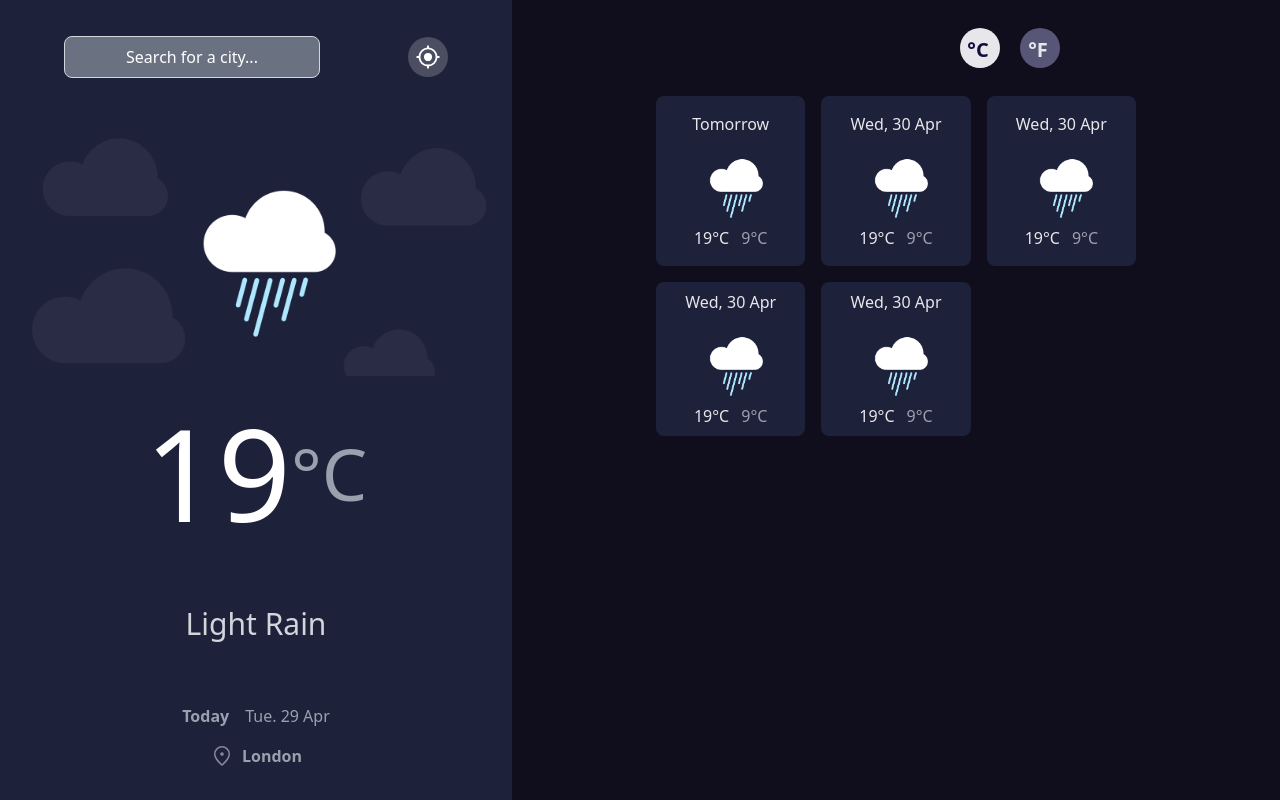
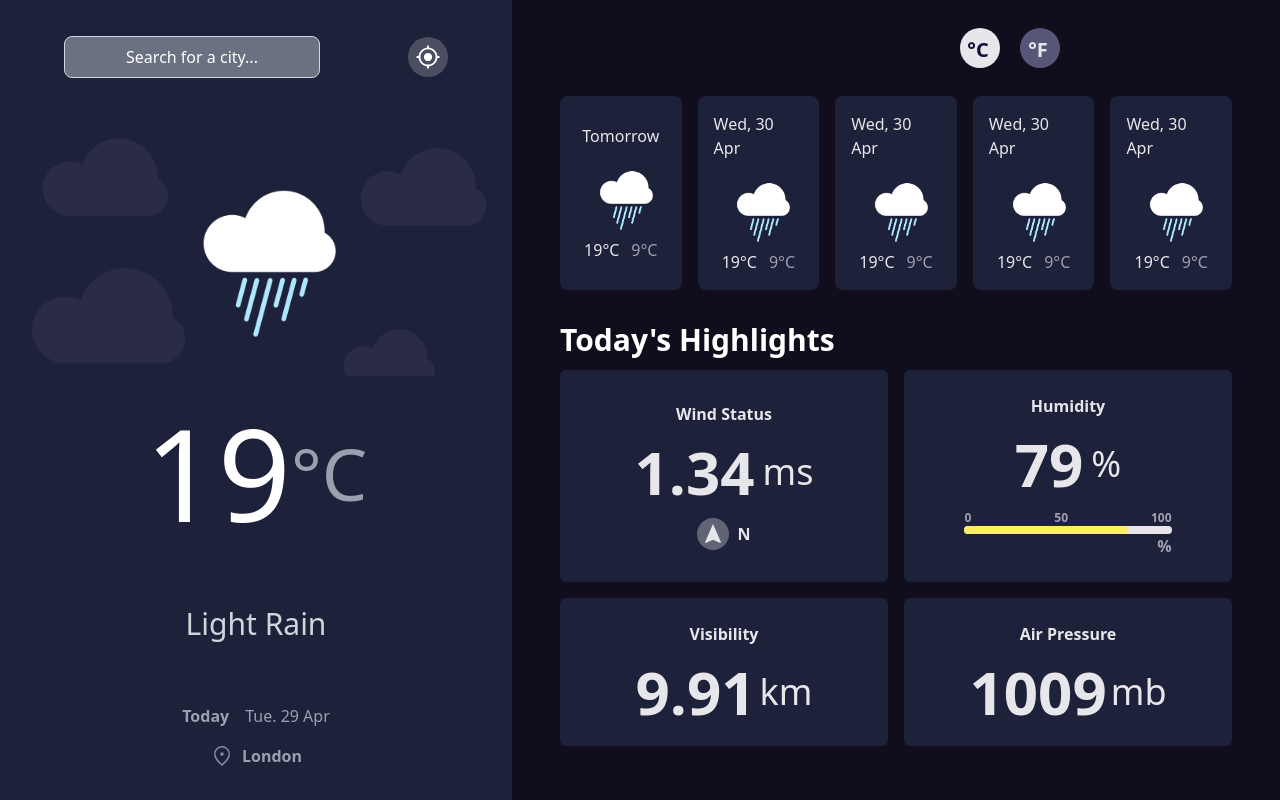
Before and after one commit to jacob-guerrero/funval-mp2, a React (Vite) app: page / in a window 1280 px wide. Built offline with nearby package versions, Linux system fonts and the light colour scheme.

Commit message:
Agregar Highlights y mejorar sidebar section

```diff
--- a/src/App.jsx
+++ b/src/App.jsx
@@ -1,11 +1,15 @@
 import Forecast from "./components/Forecast";
+import Highlights from "./components/Highlights";
 import Main from "./components/Main";
 
 function App() {
   return (
     <div className="bg-[#100E1D] w-full min-h-screen flex flex-col items-center md:flex-row md:items-start">
       <Main />
-      <Forecast />
+      <div className="w-full flex flex-col gap-8 md:w-3/5">
+        <Forecast />
+        <Highlights />
+      </div>
     </div>
   );
 }
--- a/src/components/Forecast.jsx
+++ b/src/components/Forecast.jsx
@@ -3,17 +3,17 @@ import React from "react";
 export default function Forecast() {
   return (
     <>
-      <div className="w-full flex flex-col items-center justify-center pt-4 md:w-3/5 md:pt-0">
-        <div class="w-full max-w-sm p-8 flex justify-end gap-5 md:p-7">
-          <button class="w-10 h-10 pr-1 pt-1 text-center text-xl font-bold text-[#110E3C]  bg-[#E7E7EB] rounded-full">
+      <div className="w-full flex flex-col items-center justify-center py-4 md:py-0">
+        <div className="w-full max-w-sm p-8 flex justify-end gap-5 md:p-7">
+          <button className="w-10 h-10 pr-1 pt-1 text-center text-xl font-bold text-[#110E3C]  bg-[#E7E7EB] rounded-full">
             °C
           </button>
-          <button class="w-10 h-10 pr-1 pt-1 text-center text-xl font-bold text-[#E7E7EB]  bg-[#585676] rounded-full">
+          <button className="w-10 h-10 pr-1 pt-1 text-center text-xl font-bold text-[#E7E7EB]  bg-[#585676] rounded-full">
             °F
           </button>
         </div>
 
-        <ul className="w-full max-w-lg px-4 pb-8 grid grid-cols-[repeat(auto-fit,minmax(120px,1fr))] justify-items-center gap-4">
+        <ul className="w-full max-w-2xl px-4 grid grid-cols-[repeat(auto-fit,minmax(120px,1fr))] justify-items-center gap-4 xl:grid-cols-5 xl:px-0">
           <li className="w-full flex flex-col items-center justify-center gap-2 px-4 py-2 bg-[#1E213A] text-[#E7E7EB] rounded-lg">
             <p>Tomorrow</p>
 
--- /dev/null
+++ b/src/components/Highlights.jsx
@@ -0,0 +1,64 @@
+import React from "react";
+
+export default function Highlights() {
+  return (
+    <div className="w-full px-4 pb-8 flex justify-center xl:px-0">
+      <div className="w-full max-w-2xl flex flex-col gap-3">
+        <h2 className="text-white font-bold text-3xl">Today's Highlights</h2>
+        <ul className="w-full grid grid-cols-[repeat(auto-fit,minmax(200px,1fr))] justify-items-center gap-4 lg:grid-cols-2">
+          <li className="w-full flex flex-col items-center justify-center gap-4 px-4 py-6 bg-[#1E213A] text-[#E7E7EB] rounded-md">
+            <p className="font-semibold">Wind Status</p>
+            <div className="flex items-center gap-2">
+              <p className="text-[#E7E7EB] text-6xl font-bold">1.34</p>
+              <p className="text-[#E7E7EB] text-4xl">ms</p>
+            </div>
+            <div className="flex items-center gap-2">
+              <picture className="flex justify-center items-center w-8 h-8 rounded-full bg-[#ffffff4d]">
+                <img src="/icons/navigation.svg" alt="wind" className="w-6" />
+              </picture>
+              <p className="font-semibold">N</p>
+            </div>
+          </li>
+
+          <li className="w-full flex flex-col items-center justify-center gap-4 px-4 py-6 bg-[#1E213A] text-[#E7E7EB] rounded-md">
+            <p className="font-semibold">Humidity</p>
+            <div className="flex items-center gap-2">
+              <p className="text-[#E7E7EB] text-6xl font-bold">79</p>
+              <p className="text-[#E7E7EB] text-4xl">%</p>
+            </div>
+            <div className="w-full flex flex-col items-center">
+              <div className="w-[70%] font-bold text-xs flex justify-between text-[#A09FB1]">
+                <p>0</p>
+                <p>50</p>
+                <p>100</p>
+              </div>
+              <div className="flex items-center w-[70%] h-2 bg-[#E7E7EB] rounded-3xl">
+                <div
+                  className="h-2 bg-[#FFEC65] rounded-3xl m-0 p-0"
+                  style={{ width: `${79}%` }}
+                ></div>
+              </div>
+              <div className="w-[70%] text-right font-bold text-[#A09FB1]">%</div>
+            </div>
+          </li>
+
+          <li className="w-full flex flex-col items-center justify-center gap-4 px-4 py-6 bg-[#1E213A] text-[#E7E7EB] rounded-md">
+            <p className="font-semibold">Visibility</p>
+            <div className="flex items-center gap-1">
+              <p className="text-[#E7E7EB] text-6xl font-bold">9.91</p>
+              <p className="text-[#E7E7EB] text-4xl">km</p>
+            </div>
+          </li>
+
+          <li className="w-full flex flex-col items-center justify-center gap-4 px-4 py-6 bg-[#1E213A] text-[#E7E7EB] rounded-md">
+            <p className="font-semibold">Air Pressure</p>
+            <div className="flex items-center gap-1">
+              <p className="text-[#E7E7EB] text-6xl font-bold">1009</p>
+              <p className="text-[#E7E7EB] text-4xl">mb</p>
+            </div>
+          </li>
+        </ul>
+      </div>
+    </div>
+  );
+}
--- a/src/components/Searchbar.jsx
+++ b/src/components/Searchbar.jsx
@@ -8,7 +8,7 @@ export default function Searchbar() {
           className="w-3/4 max-w-3xs bg-gray-500 border border-gray-300 rounded-lg p-2 hover:cursor-pointer"
         />
 
-        <div class="flex items-center justify-center w-10 h-10 bg-[#ffffff33] rounded-full cursor-pointer">
+        <div className="flex items-center justify-center w-10 h-10 bg-[#ffffff33] rounded-full cursor-pointer">
           <img
             alt="location icon"
             src="/icons/location.svg"
```
